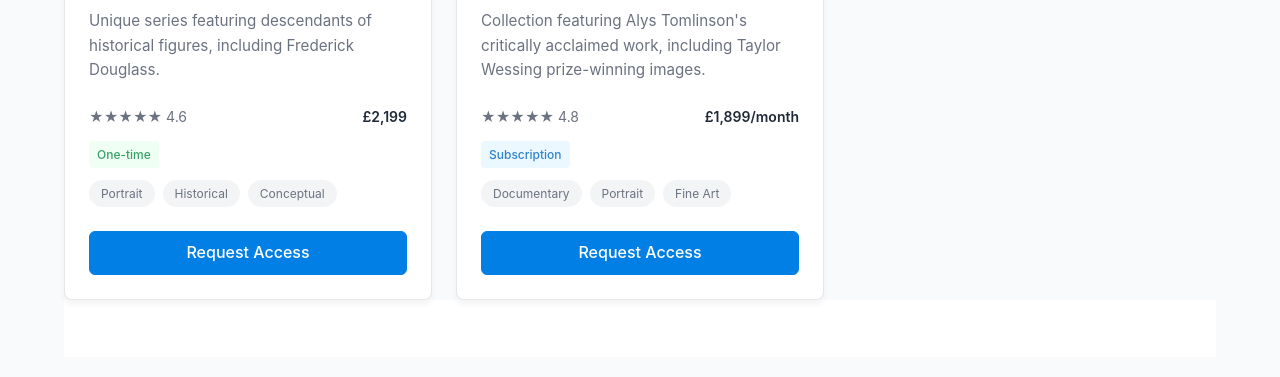
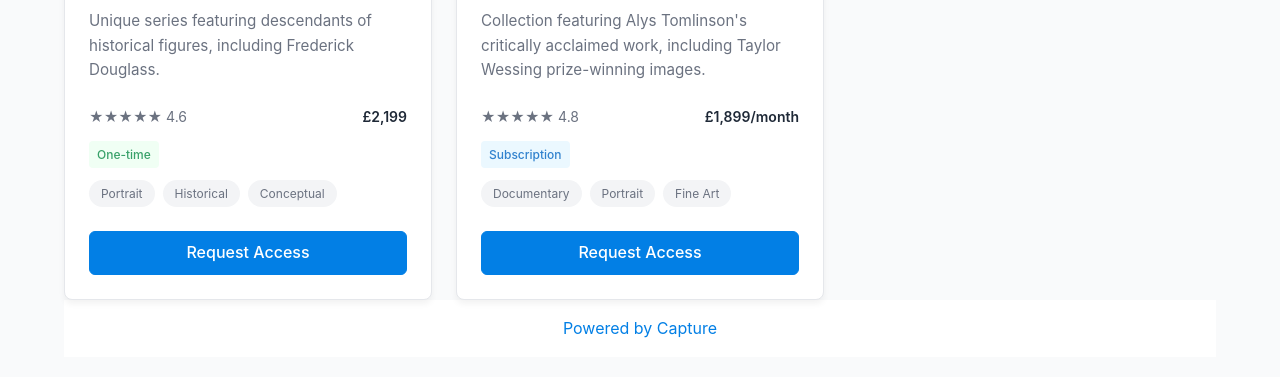
Before and after one commit to tammyyang/datamart-mockup-aop, a plain HTML site: page index.html in a window 1280 px wide. Shown: the part 1286-1663 px from the top of the page. Drawn offline with Linux system fonts and the light colour scheme.

Commit message:
Update footer text color to brand blue
---

For more details, open the [Copilot Workspace session](https://copilot-workspace.githubnext.com/tammyyang/datamart-mockup-aop?shareId=XXXX-XXXX-XXXX-XXXX).

```diff
--- a/styles.css
+++ b/styles.css
@@ -427,5 +427,5 @@ footer {
 
 .footer p {
     font-size: 1rem;
-    color: var(--white);
+    color: var(--primary-color);
 }
```
